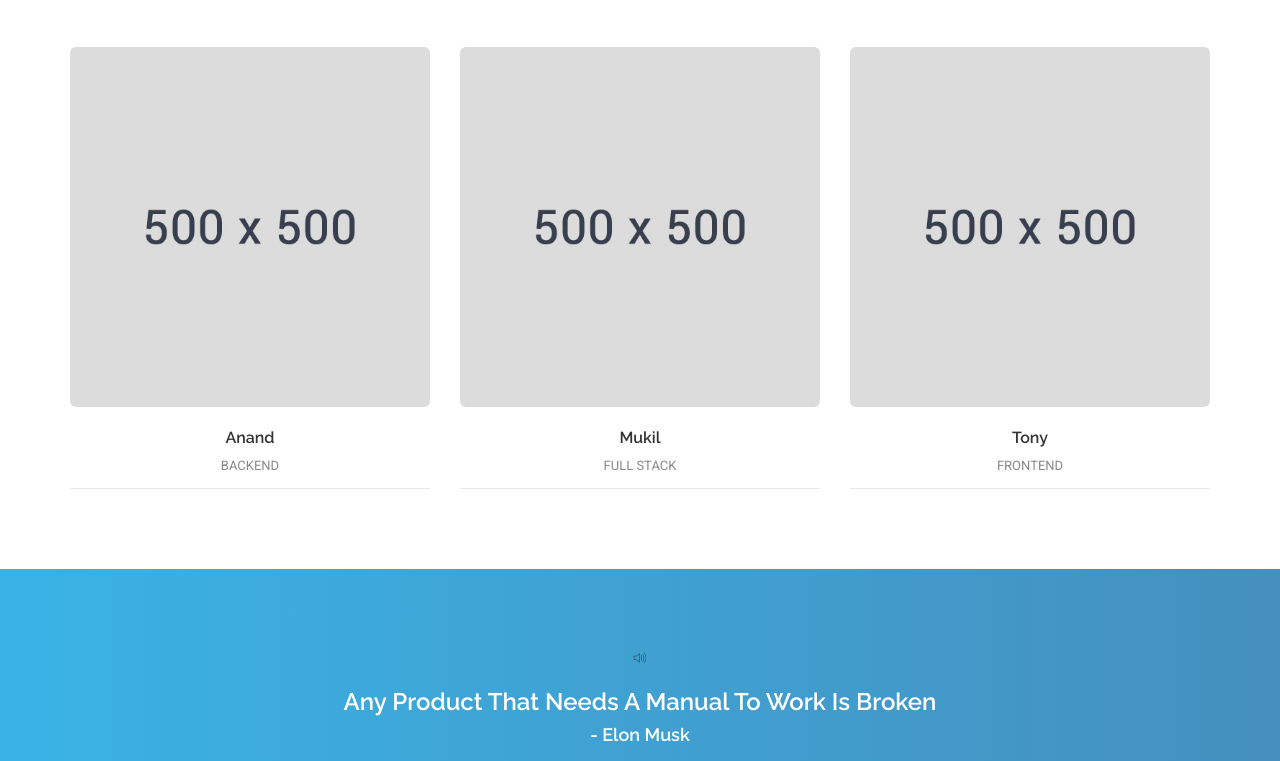
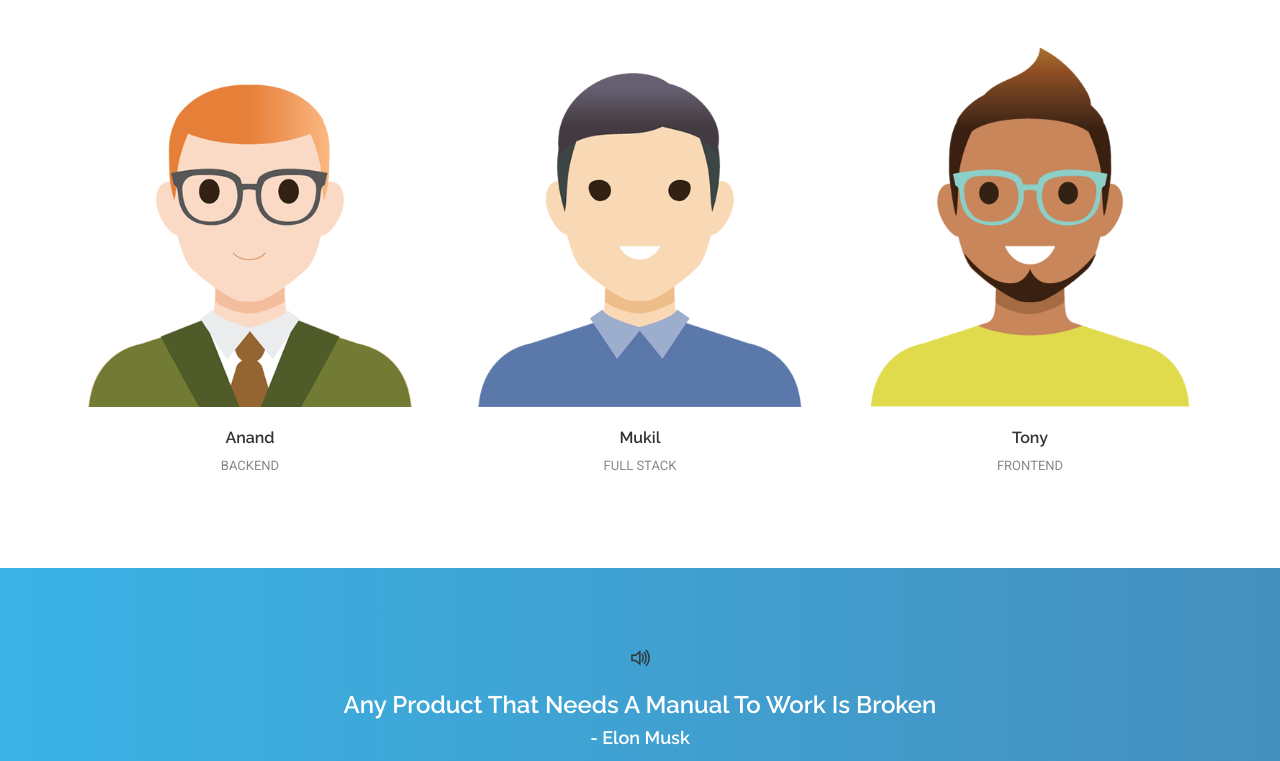
Before and after one commit to astranix/astranix.github.io, a plain HTML site: page index.html in a window 1280 px wide. Shown: the part 1675-2436 px from the top of the page. Drawn offline with nearby package versions, Linux system fonts and the light colour scheme.

Commit message:
furnishing job

```diff
--- a/css/style.css
+++ b/css/style.css
@@ -215,6 +215,7 @@ iframe {
   font-weight: 600;
   letter-spacing: 2px;
   height: auto;
+  padding: 10px 15px;
   font-family: 'Raleway', sans-serif;
 }
 .navbar-custom .navbar-nav li a {
@@ -493,9 +494,9 @@ iframe {
 /*======================================
          11. TEAM
 ========================================*/
-.team-box {
+/* .team-box {
   border-bottom: 1px solid #E9E9E9;
-}
+} */
 .team-name {
   font-size: 16px;
   padding-top: 12px;
@@ -733,3 +734,10 @@ iframe {
 .contact-title a:hover {
   color: #337ab7;
 }
+.navbar-collapse.collapse {
+  margin-top: 10px;
+}
+.footer-quote {
+  font-size: 20px;
+  font-weight: 600;
+}
--- a/index.html
+++ b/index.html
@@ -150,7 +150,7 @@
                             <div class="team-box text-center">
                                 <div class="team-wrapper">
                                     <div class="team-member">
-                                        <img alt="" src="images/team/img-2.jpg" class="img-responsive img-rounded">
+                                        <img alt="" src="images/team/img-1.png" class="img-responsive img-rounded">
                                     </div>
                                 </div>
                                 <h4 class="team-name">Anand</h4>
@@ -162,7 +162,7 @@
                             <div class="team-box text-center">
                                 <div class="team-wrapper">
                                     <div class="team-member">
-                                        <img alt="" src="images/team/img-3.jpg" class="img-responsive img-rounded">
+                                        <img alt="" src="images/team/img-2.png" class="img-responsive img-rounded">
                                     </div>
                                 </div>
                                 <h4 class="team-name">Mukil</h4>
@@ -174,7 +174,7 @@
                             <div class="team-box text-center">
                                 <div class="team-wrapper">
                                     <div class="team-member">
-                                        <img alt="" src="images/team/img-4.jpg" class="img-responsive img-rounded">
+                                        <img alt="" src="images/team/img-3.png" class="img-responsive img-rounded">
                                     </div>
                                 </div>
                                 <h4 class="team-name">Tony</h4>
@@ -237,7 +237,7 @@
                 <div class="container">
                     <div class="row">
                         <div class="col-md-8 col-md-offset-2 text-center">
-                                <i class="pe-7s-volume"></i>
+                                <i class="footer-quote pe-7s-volume"></i>
                             <h3 class="get-started-title text-white text-capitalize">Any product that needs a manual to work is broken</h3>
                             <h4 class="get-started-title text-white text-capitalize"> - Elon musk</h4>
                             <!-- <h4 class="section-subtitle font-secondary text-white text-center padding-t-30">Elon musk</h4> -->
```
Also changed, not shown: images/team/img-1.png (added), images/team/img-2.png (added), images/team/img-3.png (added).
